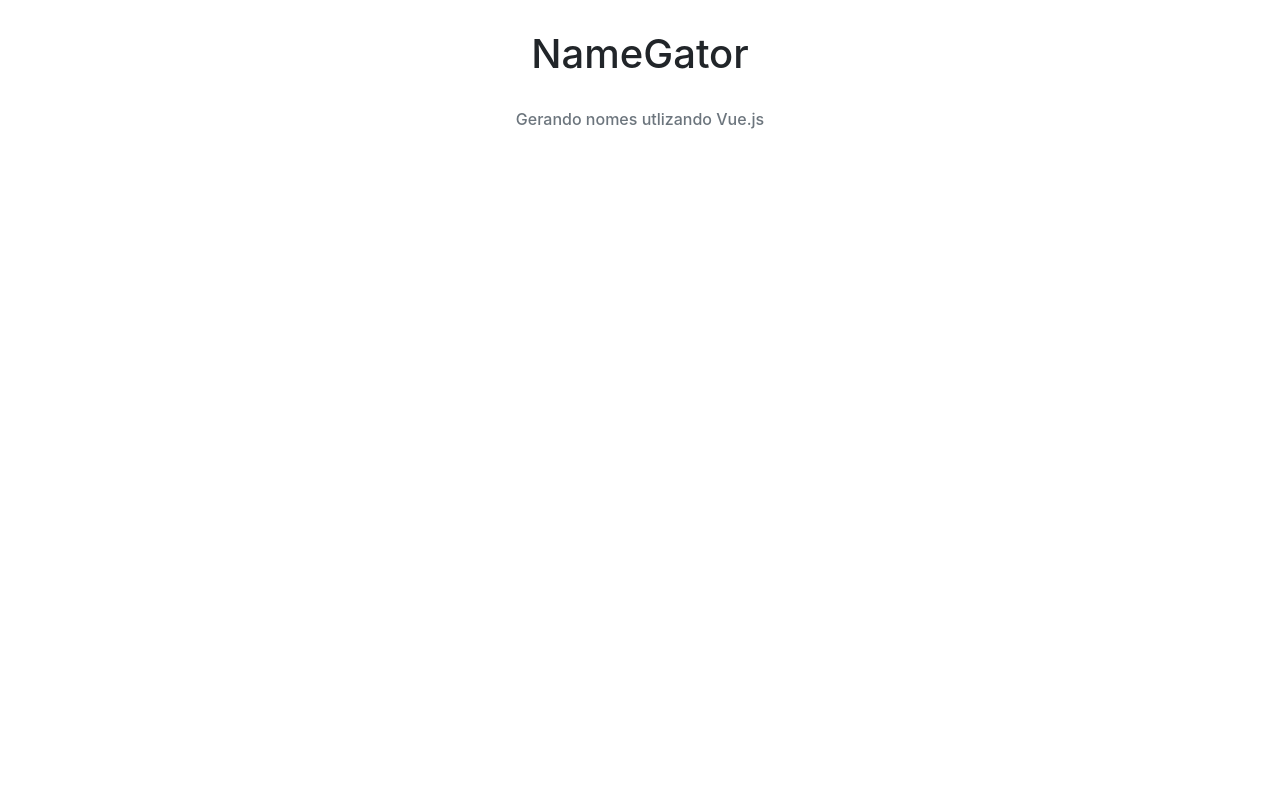
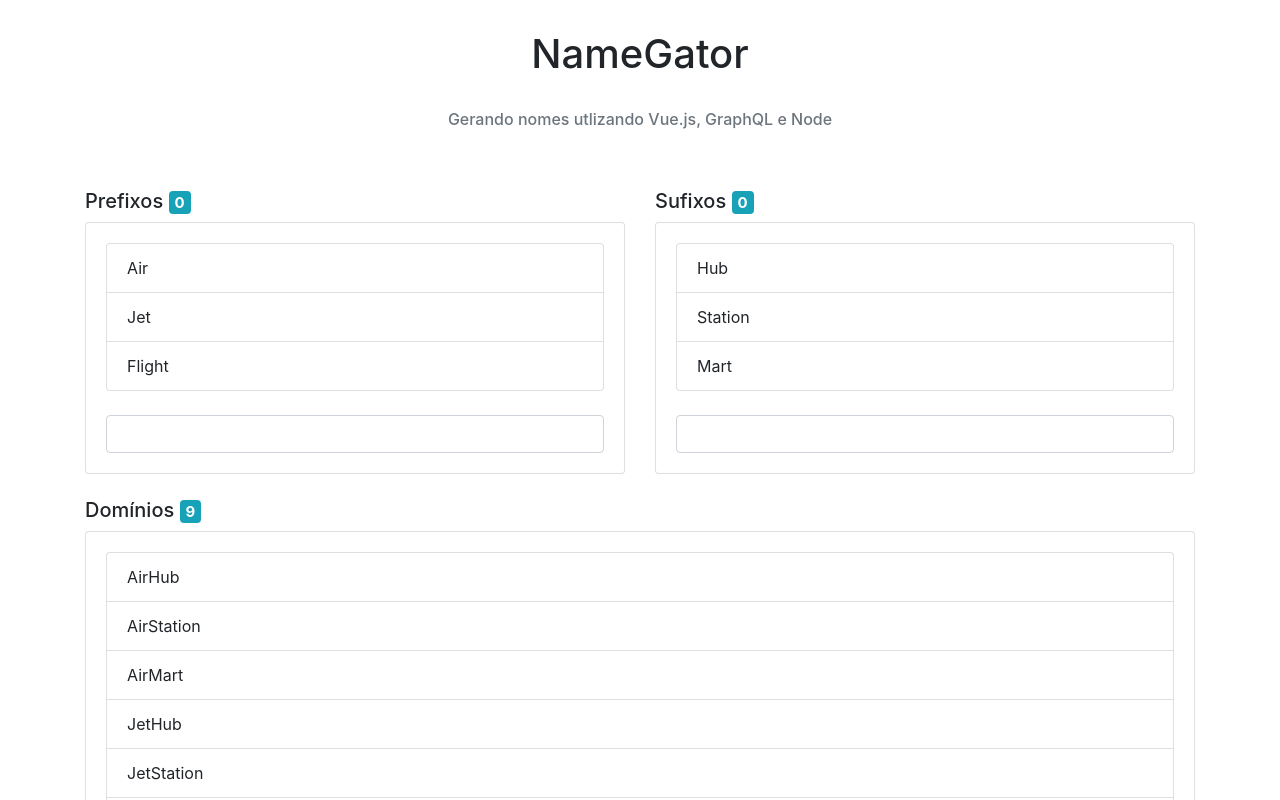
Before and after one commit to leonakaodev/namegator, a Vue app: page / in a window 1280 px wide. Shown: the top 800 px of the page. Built offline with nearby package versions, Linux system fonts and the light colour scheme.

Commit message:
Layout v1 project

```diff
--- a/src/App.vue
+++ b/src/App.vue
@@ -3,7 +3,52 @@
         <div id="slogan" class="text-center">
             <h1>NameGator</h1>
             <br>
-      <h6 class="text-secondary">Gerando nomes utlizando Vue.js</h6>
+            <h6 class="text-secondary">Gerando nomes utlizando Vue.js, GraphQL e Node</h6>
+        </div>
+        <div id="main">
+            <div class="container">
+                <div class="row">
+                    <div class="col-md">
+                        <h5>Prefixos <span class="badge badge-info">0</span></h5>
+                        <div class="card">
+                            <div class="card-body">
+                                <ul class="list-group">
+                                    <li v-for="prefix in prefixes" :key="prefix" class="list-group-item">
+                                        {{prefix}}
+                                    </li>
+                                </ul>
+                                <br>
+                                <input class="form-control" type="text">
+                            </div>
+                        </div>
+                    </div>
+                    <div class="col-md">
+                        <h5>Sufixos <span class="badge badge-info">0</span></h5>
+                        <div class="card">
+                            <div class="card-body">
+                                <ul class="list-group">
+                                    <li v-for="sufix in sufixes" :key="sufix" class="list-group-item">
+                                        {{sufix}}
+                                    </li>
+                                </ul>
+                                <br>
+                                <input class="form-control" type="text">
+                            </div>
+                        </div>
+                    </div>
+                </div>
+                <br>
+                <h5> Domínios <span class="badge badge-info">{{domains.length || 0}}</span></h5>
+                <div class="card">
+                    <div class="card-body">
+                        <ul class="list-group">
+                            <li v-for="domain in domains" :key="domain" class="list-group-item">
+                                {{domain}}
+                            </li>
+                        </ul>
+                    </div>
+                </div>
+            </div>
         </div>
     </div>
 </template>
@@ -14,6 +59,25 @@ import "font-awesome/css/font-awesome.css"
 
 export default {
     name: 'App',
+    data: function(){
+        return {
+            prefixes: ['Air', 'Jet', 'Flight'],
+            sufixes: ['Hub', 'Station', 'Mart'],
+        }
+    },
+    computed: {
+        domains(){
+            let domains = [];
+
+            this.prefixes.forEach(prefix => {
+                this.sufixes.forEach(sufix => {
+                    domains.push(prefix + sufix);
+                });
+            });
+
+            return domains;
+        }
+    }
 }
 </script>
 
@@ -22,4 +86,10 @@ export default {
     margin-top: 30px;
     margin-bottom: 30px;
 }
+
+
+#main {
+    padding-top: 30px;
+    padding-bottom: 30px;
+}
 </style>
```
Lines whose indentation alone changed are shown as unchanged.
